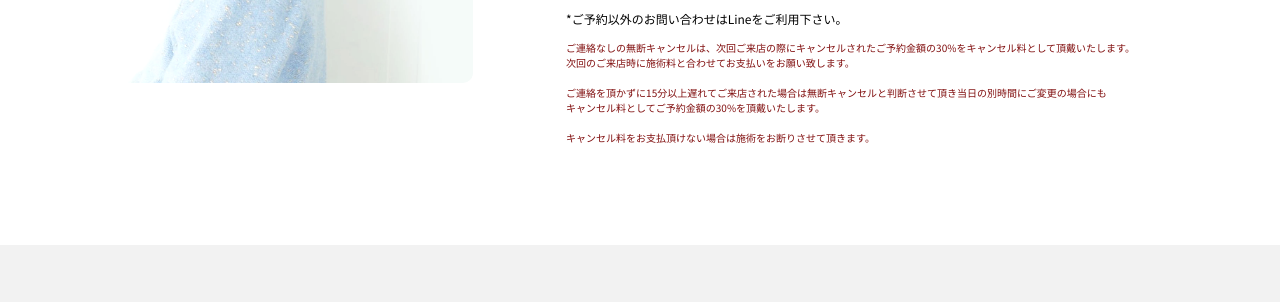
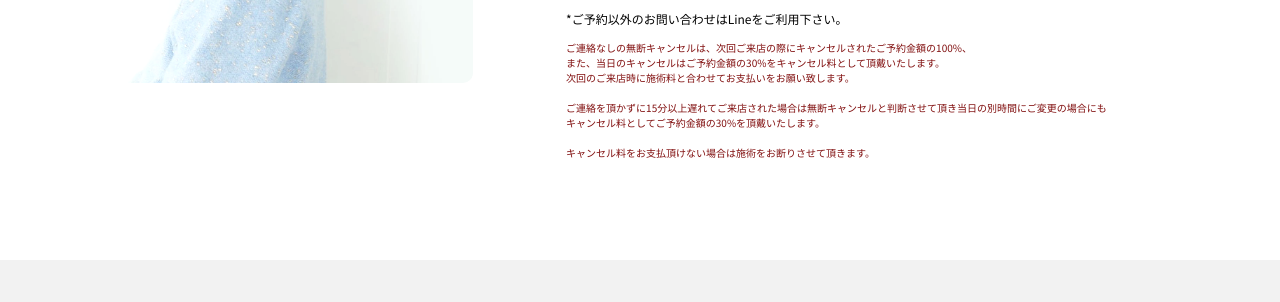
Before and after one commit to ymikaeru/ayumi-hairstylist, a website: page app/index.html in a window 1280 px wide. Shown: the part 433-735 px from the top of the page. Drawn offline with Linux system fonts and the light colour scheme; a script that the page names is missing.

Commit message:
fix cancel policy and add new price

```diff
--- a/app/index.html
+++ b/app/index.html
@@ -103,7 +103,9 @@
             <div class="header_msg">*ご予約以外のお問い合わせはLineをご利用下さい。</div>
 
             <div class="header_msg red_small">
-              ご連絡なしの無断キャンセルは、次回ご来店の際にキャンセルされたご予約金額の30%をキャンセル料として頂戴いたします。
+              ご連絡なしの無断キャンセルは、次回ご来店の際にキャンセルされたご予約金額の100%、
+              <br>
+              また、当日のキャンセルはご予約金額の30%をキャンセル料として頂戴いたします。
               <br>
               次回のご来店時に施術料と合わせてお支払いをお願い致します。
               <br>
@@ -134,6 +136,7 @@
     <section id="price" class="is-center is-column">
 
       <h1 class="big_title small">Price</h1>
+      <br>
 
       <div class="price_cont align-baseline">
 
@@ -251,7 +254,7 @@
         <br>
         *中学生以下のカット → 20%Off
         <br>
-        *カラー・パーマー時（ミディアム + ¥1.100、ロング + ¥2.200）
+        *カラー・パーマー時（ミディアム + ¥1.100、ロング + ¥2.200、スーパーロング + ¥3.300）
 
       </div>
 
```
Also changed, not shown: docs/index.html (+5 -2 lines).
